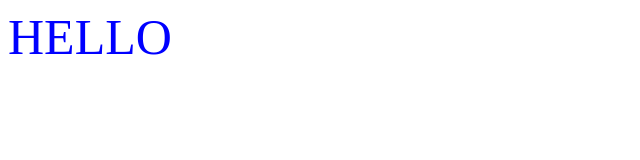
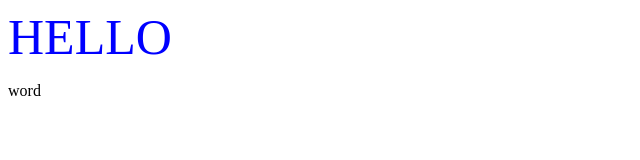
Before and after one commit to ManuQueen/demo-repo, a plain HTML site: page index.html in a window 1280 px wide. Shown: the full height of the page, 0-640 px from the left. Drawn offline with Linux system fonts and the light colour scheme.

Commit message:
added world

```diff
--- a/index.html
+++ b/index.html
@@ -1 +1,2 @@
 <div style="color: blue; font-size: 50px; text-transform: uppercase;">Hello</div>
+<p>word</p>
```
